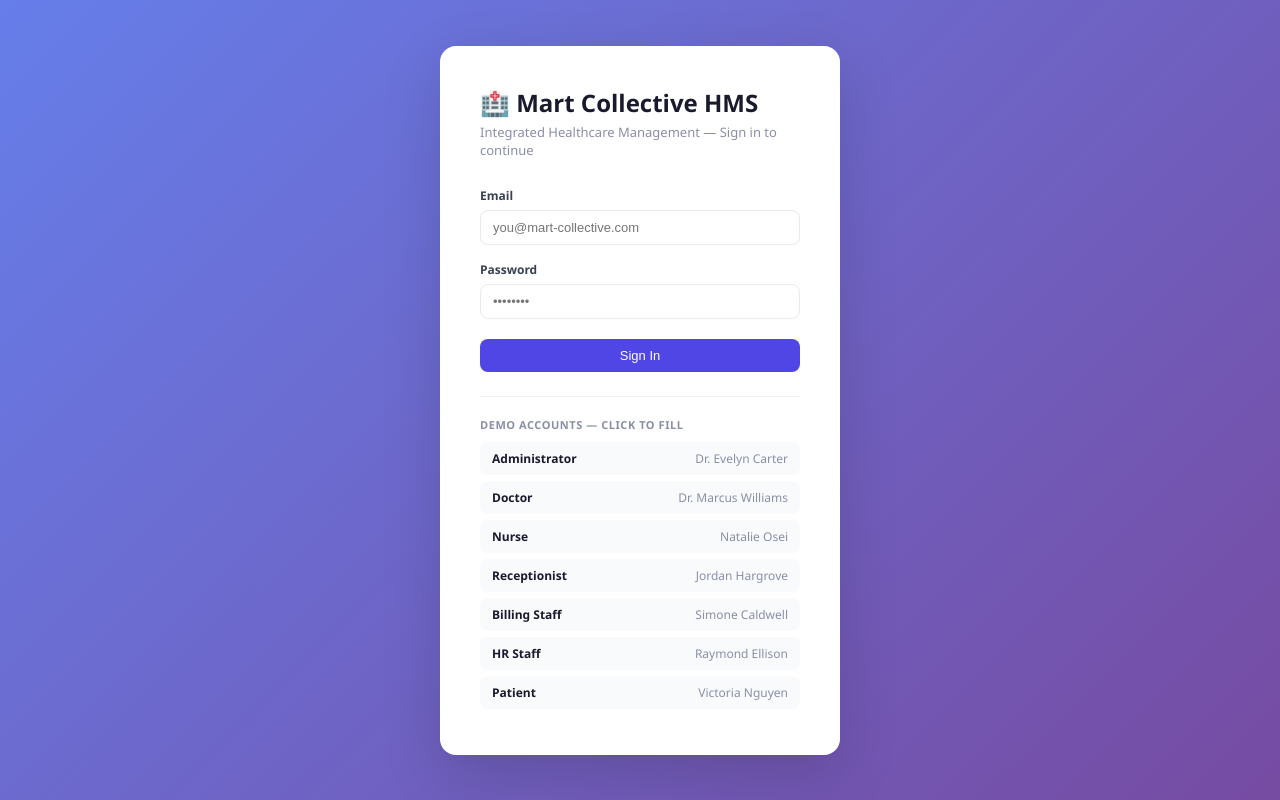
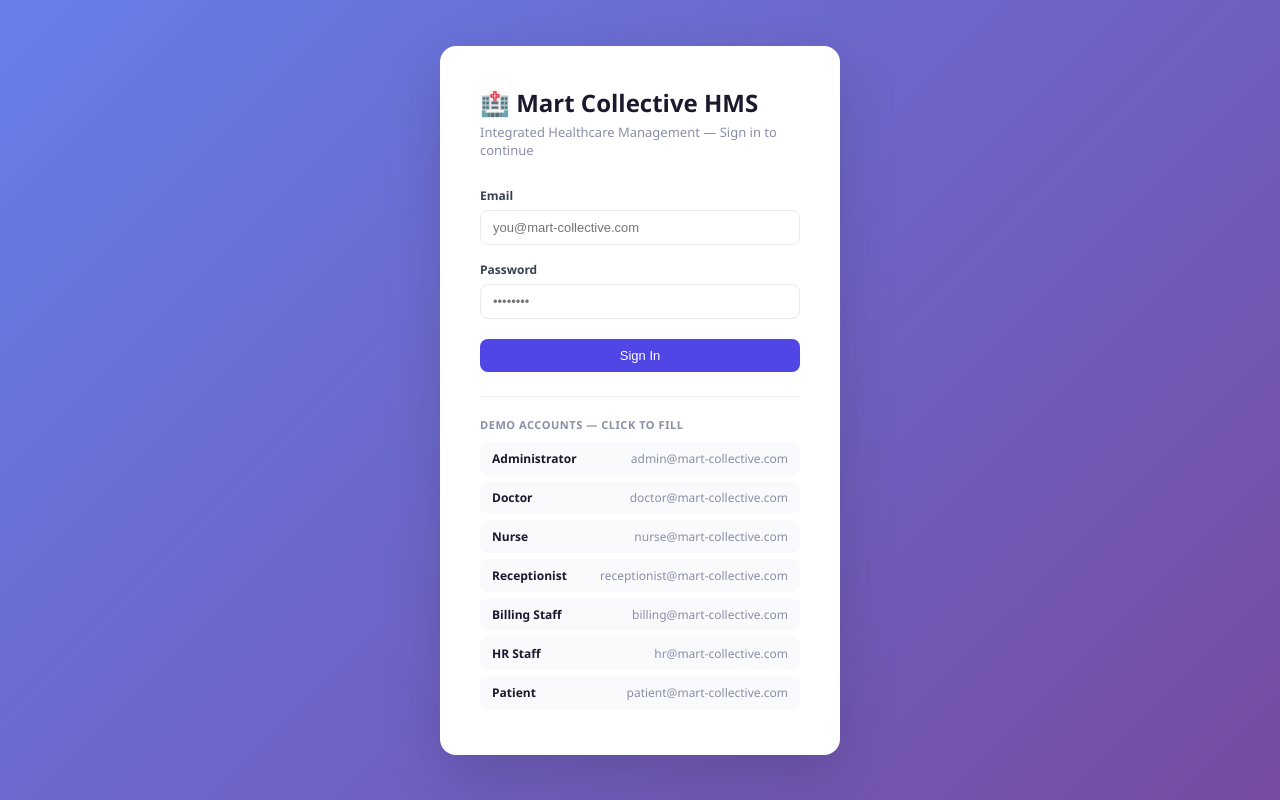
Before and after one commit to MattJohn21/Mart-Collective, a React (Create React App) app in the folder frontend/: page /login in a window 1280 px wide. Built offline with nearby package versions, Linux system fonts and the light colour scheme.

Commit message:
Update Login.js

```diff
--- a/frontend/src/components/Login.js
+++ b/frontend/src/components/Login.js
@@ -2,13 +2,13 @@ import React, { useState } from 'react';
 import { useAuth } from '../context/AuthContext';
 
 const MOCK_USERS = {
-  'admin@mart-collective.com':        { password: 'admin123',        name: 'Dr. Evelyn Carter',   role: 'admin'        },
-  'doctor@mart-collective.com':       { password: 'doctor123',       name: 'Dr. Marcus Williams', role: 'doctor'       },
-  'nurse@mart-collective.com':        { password: 'nurse123',        name: 'Natalie Osei',        role: 'nurse'        },
-  'receptionist@mart-collective.com': { password: 'receptionist123', name: 'Jordan Hargrove',     role: 'receptionist' },
-  'billing@mart-collective.com':      { password: 'billing123',      name: 'Simone Caldwell',     role: 'billing'      },
-  'hr@mart-collective.com':           { password: 'hr123',           name: 'Raymond Ellison',     role: 'hr'           },
-  'patient@mart-collective.com':      { password: 'patient123',      name: 'Victoria Nguyen',     role: 'patient'      },
+  'admin@mart-collective.com':        { password: 'admin123',        role: 'admin'        },
+  'doctor@mart-collective.com':       { password: 'doctor123',       role: 'doctor'       },
+  'nurse@mart-collective.com':        { password: 'nurse123',        role: 'nurse'        },
+  'receptionist@mart-collective.com': { password: 'receptionist123', role: 'receptionist' },
+  'billing@mart-collective.com':      { password: 'billing123',      role: 'billing'      },
+  'hr@mart-collective.com':           { password: 'hr123',           role: 'hr'           },
+  'patient@mart-collective.com':      { password: 'patient123',      role: 'patient'      },
 };
 
 const PERMISSIONS = {
@@ -21,14 +21,19 @@ const PERMISSIONS = {
   patient:      { modules: ['dashboard','billing','scheduling'], billing: ['read_own'], scheduling: ['read_own','request'] },
 };
 
+const ROLE_LABELS = {
+  admin: 'Administrator', doctor: 'Doctor', nurse: 'Nurse',
+  receptionist: 'Receptionist', billing: 'Billing Staff', hr: 'HR Staff', patient: 'Patient',
+};
+
 const DEMO_ACCOUNTS = [
-  { email: 'admin@mart-collective.com',        role: 'Administrator' },
-  { email: 'doctor@mart-collective.com',       role: 'Doctor'        },
-  { email: 'nurse@mart-collective.com',        role: 'Nurse'         },
-  { email: 'receptionist@mart-collective.com', role: 'Receptionist'  },
-  { email: 'billing@mart-collective.com',      role: 'Billing Staff' },
-  { email: 'hr@mart-collective.com',           role: 'HR Staff'      },
-  { email: 'patient@mart-collective.com',      role: 'Patient'       },
+  'admin@mart-collective.com',
+  'doctor@mart-collective.com',
+  'nurse@mart-collective.com',
+  'receptionist@mart-collective.com',
+  'billing@mart-collective.com',
+  'hr@mart-collective.com',
+  'patient@mart-collective.com',
 ];
 
 export default function Login() {
@@ -45,23 +50,21 @@ export default function Login() {
     setTimeout(() => {
       const found = MOCK_USERS[email.toLowerCase().trim()];
       if (!found || found.password !== password) {
-        setError('Invalid credentials. Click a demo account below to fill in.');
+        setError('Invalid email or password.');
         setLoading(false);
         return;
       }
-      const user = { id: Date.now(), name: found.name, email, role: found.role };
-      const permissions = PERMISSIONS[found.role];
+      const user = { id: Date.now(), email, role: found.role, name: ROLE_LABELS[found.role] };
       localStorage.setItem('mc_user', JSON.stringify(user));
-      localStorage.setItem('mc_permissions', JSON.stringify(permissions));
-      login(user, permissions);
+      localStorage.setItem('mc_permissions', JSON.stringify(PERMISSIONS[found.role]));
+      login(user, PERMISSIONS[found.role]);
       setLoading(false);
     }, 500);
   };
 
-  const fillDemo = (account) => {
-    const found = MOCK_USERS[account.email];
-    setEmail(account.email);
-    setPassword(found.password);
+  const fillDemo = (email) => {
+    setEmail(email);
+    setPassword(MOCK_USERS[email].password);
     setError('');
   };
 
@@ -80,16 +83,16 @@ export default function Login() {
             <label>Password</label>
             <input type="password" value={password} onChange={e => setPassword(e.target.value)} placeholder="••••••••" required />
           </div>
-          <button type="submit" className="btn btn-primary" style={{ width: '100%', justifyContent: 'center' }} disabled={loading}>
+          <button type="submit" className="btn btn-primary" style={{ width:'100%', justifyContent:'center' }} disabled={loading}>
             {loading ? 'Signing in...' : 'Sign In'}
           </button>
         </form>
         <div className="demo-accounts">
           <h3>Demo Accounts — click to fill</h3>
-          {DEMO_ACCOUNTS.map(a => (
-            <div key={a.role} className="demo-item" onClick={() => fillDemo(a)}>
-              <strong>{a.role}</strong>
-              <span>{MOCK_USERS[a.email].name}</span>
+          {DEMO_ACCOUNTS.map(email => (
+            <div key={email} className="demo-item" onClick={() => fillDemo(email)}>
+              <strong>{ROLE_LABELS[MOCK_USERS[email].role]}</strong>
+              <span>{email}</span>
             </div>
           ))}
         </div>
```
